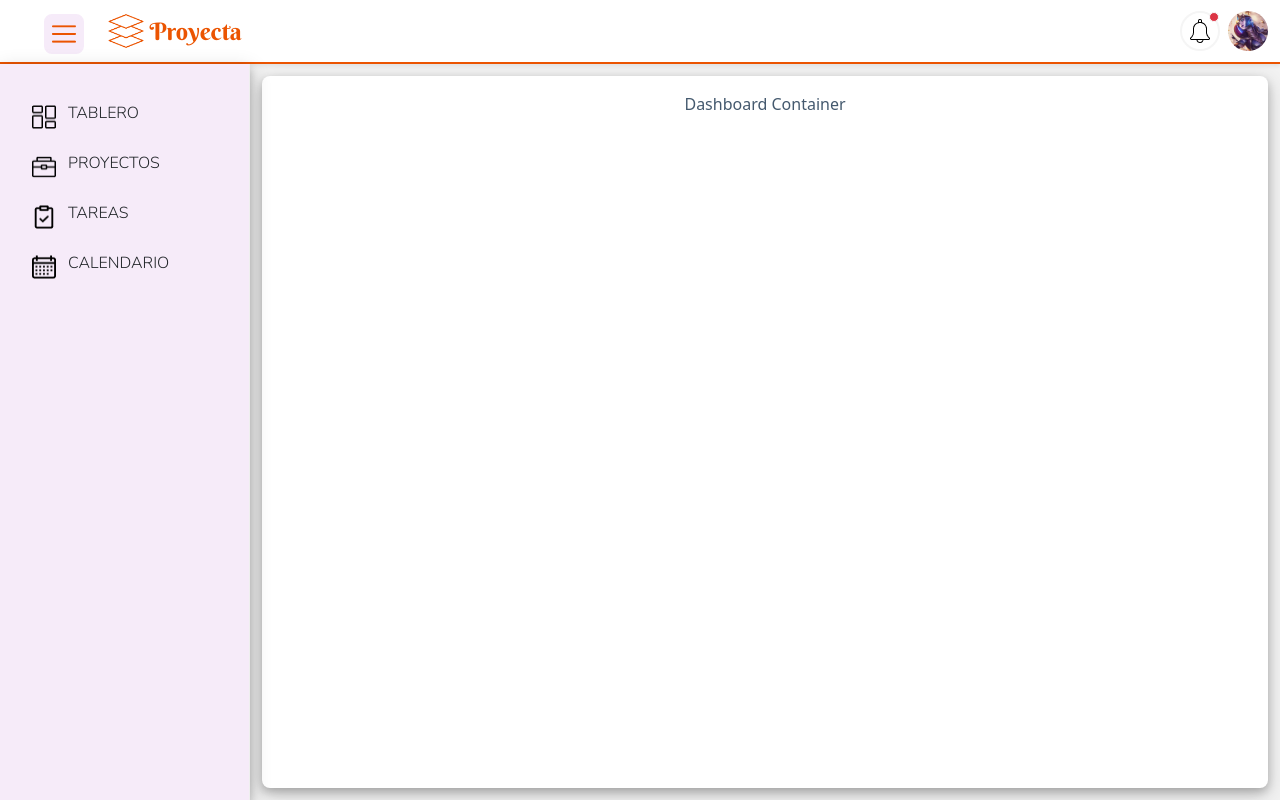
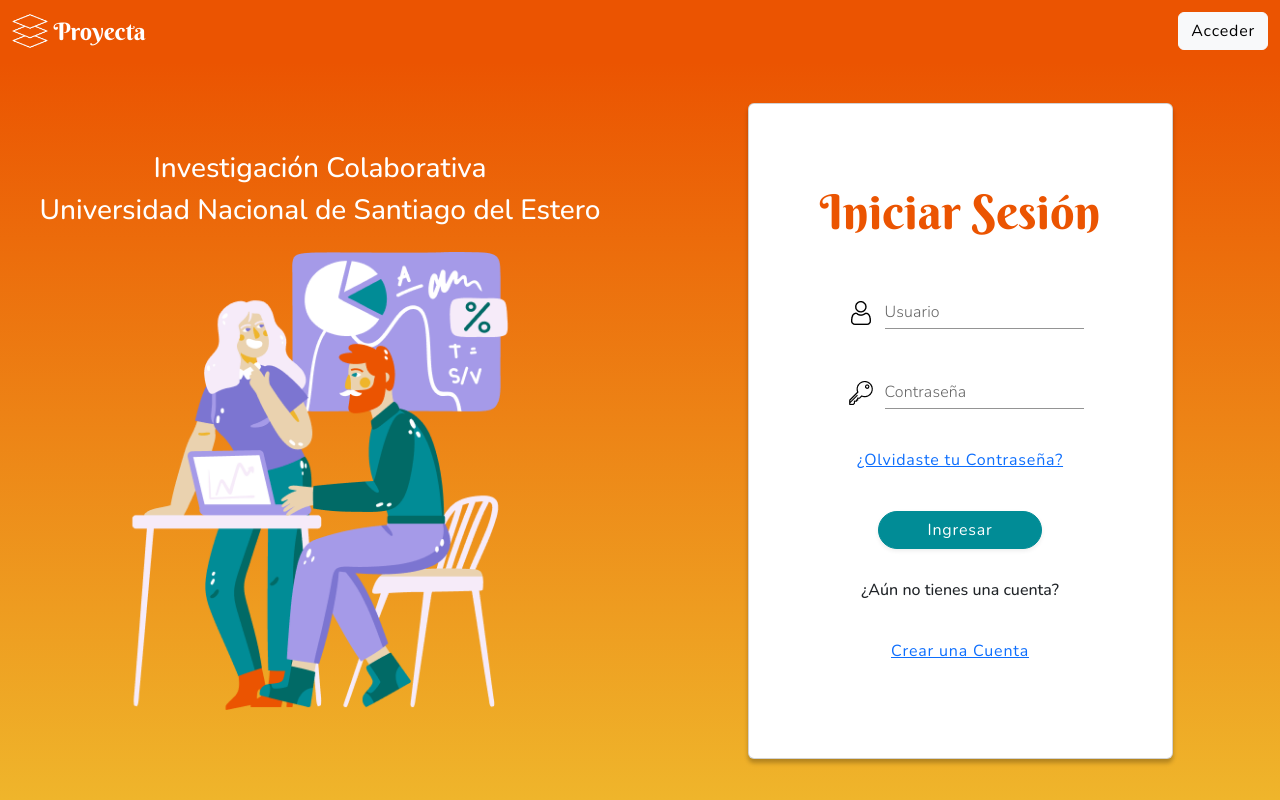
Before and after one commit to marielcaro/ProyectaV2, a React (Create React App) app in the folder proyecta-v2/: page / in a window 1280 px wide. Built offline with nearby package versions, Linux system fonts and the light colour scheme.

Commit message:
Whole interaction with login Actions and Dashboard

```diff
--- a/proyecta-v2/src/App.js
+++ b/proyecta-v2/src/App.js
@@ -5,14 +5,47 @@ import MainPage from './pages/mainPage';
 import RegisterUserPage from './pages/RegisterUser/registerUserPage';
 
 import Dashboard from './pages/Dashboard/dashboard';
+
+import { useSelector, useDispatch } from 'react-redux'
+import { access, exit,  init } from './features/login/loginAction'
+
 function App() {
+  const login = useSelector((state) => state.login.value)
+
+  const dispatch = useDispatch()
+
+  const Page  = () => {
+    switch (login) {
+      case 'Access':
+        return   (<Dashboard />)
+      break;
+      case 'Exit':
+        return (<MainPage />)
+        break;
+
+      case 'Initial':
+        return (<MainPage />)
+        break;
+
+        case 'Create':
+          return (<MainPage />)
+          break;
+        case 'Recover':
+          return (<MainPage />)
+        break;
+
+  };
+
+  }
+
   return (
     <div className="App">
-      {/* <MainNavBar /> */}
+      {Page()}
 
-      <Dashboard />
+
+      {/* <Dashboard /> */}
     {/* <RegisterUserPage/> */}
-      {/* <MainPage /> */}
+
     </div>
   );
 }
--- a/proyecta-v2/src/components/InicioSesion/acceder.jsx
+++ b/proyecta-v2/src/components/InicioSesion/acceder.jsx
@@ -22,7 +22,7 @@ const Acceder = () => {
     const dispatch = useDispatch()
 
     return(
-        <div className="inicioSesion card mx-auto my-4 w-100  p-5">
+        <div className="inicioSesion card mx-auto my-1   p-5">
 
         <div className="card-body">
         <h5 className="card-title my-3">Iniciar Sesión</h5>
@@ -46,7 +46,7 @@ const Acceder = () => {
       <img className='icons' src={user} height="24" width="24" alt="User" />
          <TextField fullWidth
 
-          id="standard-basic" label="Usuario" variant="standard" />
+          id="standard-user" label="Usuario" variant="standard" />
 
 </Box>
 
@@ -56,7 +56,7 @@ const Acceder = () => {
 
          <TextField fullWidth
 
-          id="standard-basic" label="Contraseña"  type="password" variant="standard" />
+          id="standard-password" label="Contraseña"  type="password" variant="standard" />
 </Box>
 
          <button onClick={() => dispatch(recover())} type="button" className="recover btn btn-link">¿Olvidaste tu Contraseña?</button>
--- a/proyecta-v2/src/components/InicioSesion/crearCuenta.jsx
+++ b/proyecta-v2/src/components/InicioSesion/crearCuenta.jsx
@@ -24,7 +24,7 @@ const CrearCuenta = () => {
     const dispatch = useDispatch()
 
     return(
-        <div className="crearCuenta card mx-auto my-4 w-100  p-5">
+        <div className="crearCuenta card mx-auto my-1   p-5">
     <IconButton onClick={() => dispatch(init())}  className="backButton" aria-label="back">
               <ArrowBackIcon />
             </IconButton>
@@ -52,7 +52,7 @@ const CrearCuenta = () => {
       <img className='icons' src={user} height="24" width="24" alt="User" />
          <TextField fullWidth
 
-          id="standard-basic" label="Usuario" variant="standard" />
+          id="standard-usercreate" label="Usuario" variant="standard" />
 
 </Box>
 
@@ -60,7 +60,7 @@ const CrearCuenta = () => {
       <img className='icons' src={mail} height="24" width="24" alt="Mail" />
          <TextField fullWidth
 
-          id="standard-basic" label="Correo Electrónico"  type="email" variant="standard" />
+          id="standard-mailcreate" label="Correo Electrónico"  type="email" variant="standard" />
 
 </Box>
 
@@ -70,7 +70,7 @@ const CrearCuenta = () => {
 
          <TextField fullWidth
 
-          id="standard-basic" label="Contraseña"  type="password" variant="standard" />
+          id="standard-passwordcreate" label="Contraseña"  type="password" variant="standard" />
 </Box>
 
 <Box sx={{ display: 'flex', alignItems: 'flex-end' }}>
@@ -79,10 +79,10 @@ const CrearCuenta = () => {
 
          <TextField fullWidth
 
-          id="standard-basic" label="Repetir Contraseña"  type="password" variant="standard" />
+          id="standard-repeatcreate" label="Repetir Contraseña"  type="password" variant="standard" />
 </Box>
 
-<button type="button" className="createBtn shadow-sm btn btn-primary px-4 rounded-pill  ">Crear Cuenta</button>
+<button type="button" onClick={() => dispatch(access())} className="createBtn shadow-sm btn btn-primary px-4 rounded-pill  ">Crear Cuenta</button>
          </Stack>
         </div>
 
--- a/proyecta-v2/src/components/InicioSesion/inicioSesion.jsx
+++ b/proyecta-v2/src/components/InicioSesion/inicioSesion.jsx
@@ -19,9 +19,14 @@ const InicioSesion = () => {
   console.log(login);
   const changeCardUI = () => {
           switch (login) {
-          case 'Access':
-            return   (<Acceder />)
-          break;
+
+            case 'Access':
+        return   (<Acceder />)
+      break;
+      case 'Exit':
+        return (<Acceder />)
+        break;
+
           case 'Create':
             return (<CrearCuenta />)
             break;
@@ -39,7 +44,7 @@ const InicioSesion = () => {
 
     return (
 
-      <div className='box d-flex  mx-auto my-4  p-5 align-items-center  '>
+      <div className='box d-flex  mx-auto my-1  px-4  align-items-center  '>
 
           {changeCardUI()}
         </div>
--- a/proyecta-v2/src/components/InicioSesion/recuperarCuenta.jsx
+++ b/proyecta-v2/src/components/InicioSesion/recuperarCuenta.jsx
@@ -24,7 +24,7 @@ const RecuperarCuenta = () => {
     const dispatch = useDispatch()
 
     return(
-        <div className="recuperarCuenta card mx-auto my-4 w-100  p-5">
+        <div className="recuperarCuenta card mx-auto my-1   p-5">
    <IconButton onClick={() => dispatch(init())} className="backButton" aria-label="back">
               <ArrowBackIcon />
             </IconButton>
@@ -50,7 +50,7 @@ const RecuperarCuenta = () => {
       <img className='icons' src={user} height="24" width="24" alt="User" />
          <TextField fullWidth
 
-          id="standard-basic" label="Usuario" variant="standard" />
+          id="standard-userrecover" label="Usuario" variant="standard" />
 
 </Box>
 
@@ -60,7 +60,7 @@ const RecuperarCuenta = () => {
 
          <TextField fullWidth
 
-          id="standard-basic" label="Contraseña"  type="password" variant="standard" />
+          id="standard-passwordrecover" label="Contraseña"  type="password" variant="standard" />
 </Box>
 
 <Box sx={{ display: 'flex', alignItems: 'flex-end' }}>
@@ -69,10 +69,10 @@ const RecuperarCuenta = () => {
 
          <TextField fullWidth
 
-          id="standard-basic" label="Repetir Contraseña"  type="password" variant="standard" />
+          id="standard-repeatrecover" label="Repetir Contraseña"  type="password" variant="standard" />
 </Box>
 
-<button type="button" className="recoverBtn shadow-sm btn btn-primary px-4 rounded-pill  ">Recuperar</button>
+<button type="button" className="recoverBtn shadow-sm btn btn-primary px-4 rounded-pill  " onClick={() => dispatch(access())} >Recuperar</button>
          </Stack>
         </div>
 
--- a/proyecta-v2/src/components/mainNavBar/mainNavBar.css
+++ b/proyecta-v2/src/components/mainNavBar/mainNavBar.css
@@ -4,7 +4,7 @@
     width: max-content;
     font-family: BerkshireSwash;
     font-size: x-large;
-    color: white;
+    color: white !important;
 }
 
 button{
--- a/proyecta-v2/src/pages/mainPage.jsx
+++ b/proyecta-v2/src/pages/mainPage.jsx
@@ -2,15 +2,22 @@ import Container from 'react-bootstrap/Container';
 import Row from 'react-bootstrap/Row';
 import Col from 'react-bootstrap/Col';
 import welcomeImg from  '../assets/images/teamwork1.png'
+import MainNavBar from '../components/mainNavBar/mainNavBar';
 
 import InicioSesion from '../components/InicioSesion/inicioSesion';
+import { useSelector, useDispatch } from 'react-redux'
+import { access, recover, exit, create, init } from '../features/login/loginAction'
 
 import './mainPage.css';
 
 const MainPage = () => {
 
+  const login = useSelector((state) => state.login.value)
+  const dispatch = useDispatch()
 
     return (
+      <>
+         <MainNavBar />
         <div className='welcome container-fluid d-flex flex-grow-1 flex-column'>
       <div className='row  d-flex flex-grow-1  align-items-center' >
         <div className='portada col  col-12 col-sm-12 col-md-4  col-lg-6 col-xxl-8'>
@@ -30,6 +37,7 @@ const MainPage = () => {
       </div>
 
     </div>
+    </>
     )
     }
 
```
